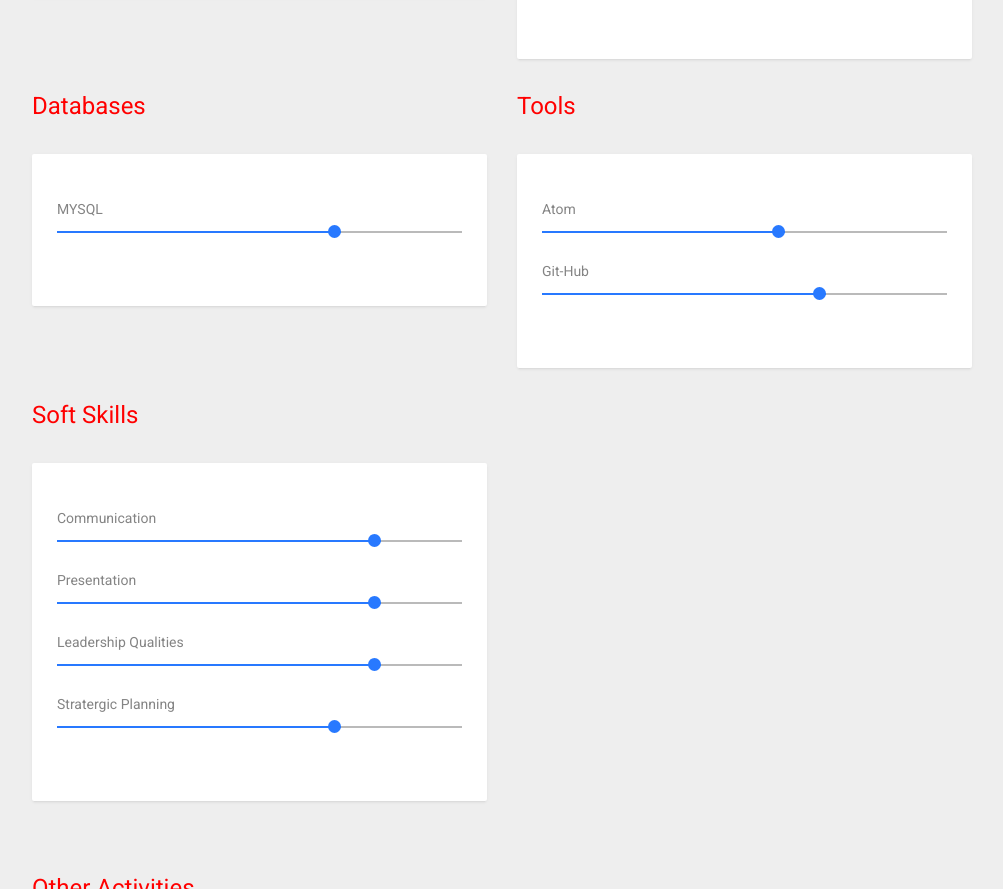
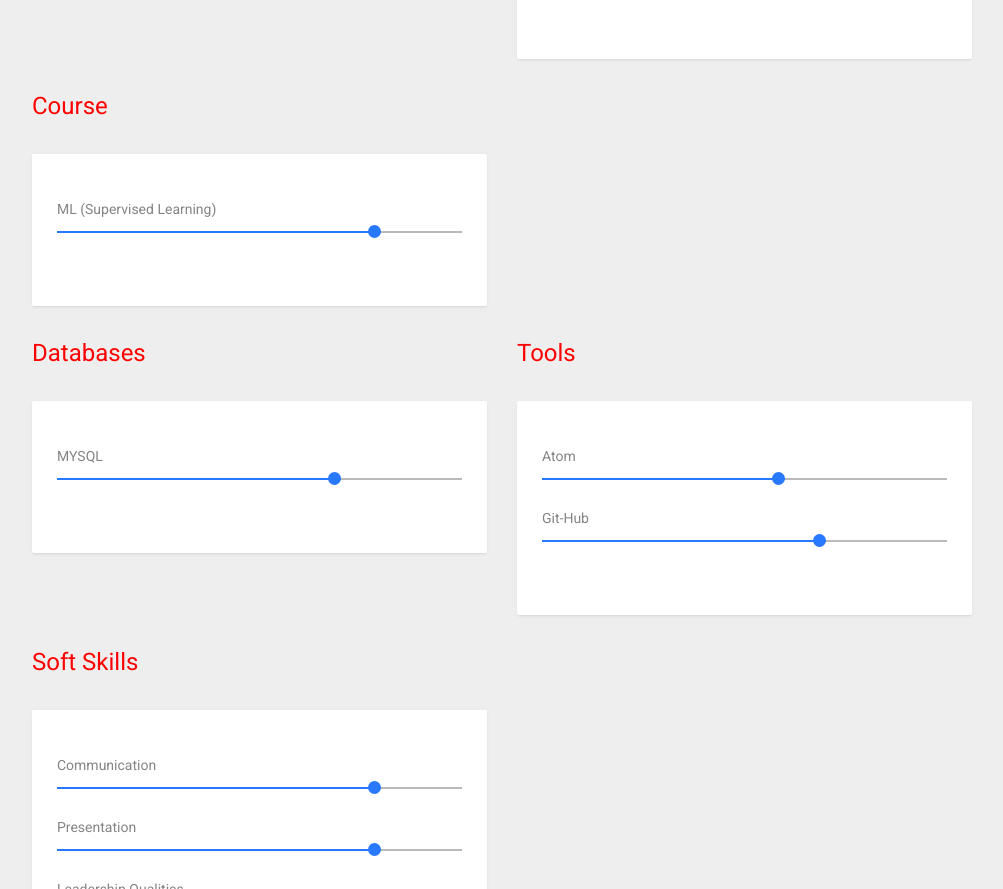
Before and after one commit to JanardhanaCoolkarni/my_resume_final, a plain HTML site: page Resume-master-2/index.html in a window 1280 px wide. Shown: the part 949-1838 px from the top of the page, without its empty margins (138-1141 px from the left). Drawn offline with Linux system fonts and the light colour scheme.

Commit message:
Update index.html

```diff
--- a/Resume-master-2/index.html
+++ b/Resume-master-2/index.html
@@ -348,6 +348,24 @@
 	</div>
 	<div class="row">
 		<div class="col-sm-6 mb-30">
+			<h2 class="mb-30"style="color:red">Course</h2>
+			<div class="mdl-card mdl-shadow--2dp">
+				<div class="mb-30">
+					<span class="progress-cat">ML (Supervised Learning)</span>
+					<div class="progress-bar-graph">
+						<div class="progress-bar-wrap">
+							<div class="bar-wrap blue-bar">
+								<span data-width="80"></span>
+							</div>
+						</div>
+					</div>
+				</div>
+
+					</div>
+				</div>
+							</div>
+	<div class="row">
+		<div class="col-sm-6 mb-30">
 			<h2 class="mb-30"style="color:red">Databases</h2>
 			<div class="mdl-card mdl-shadow--2dp">
 				<div class="mb-30">
```
